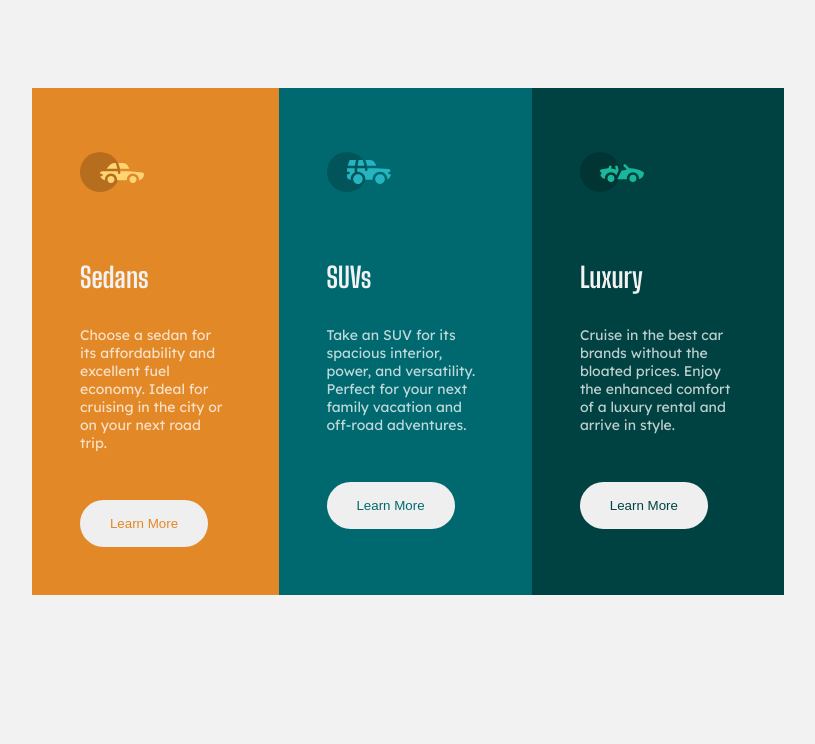
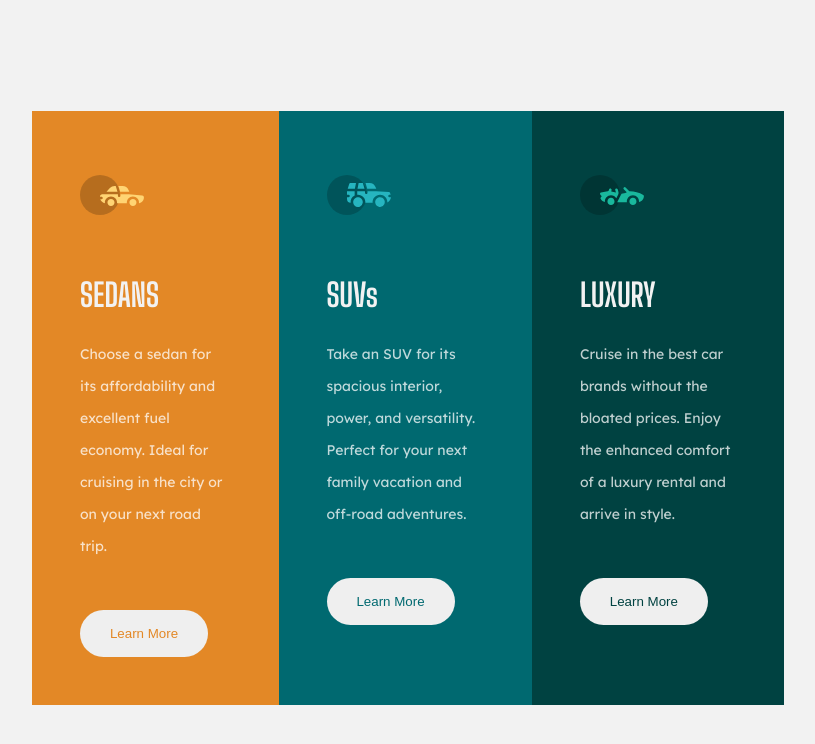
Before and after one commit to Adnan4290/3-column-preview-card-component-main, a plain HTML site: page index.html in a window 1280 px wide. Shown: the whole page, without its empty margins (232-1047 px from the left). Drawn offline with Linux system fonts and the light colour scheme.

Commit message:
Add files via upload

```diff
--- a/index.html
+++ b/index.html
@@ -25,10 +25,13 @@
       align-items: center;
       justify-content: center;
       font-size: 14px;
+      line-height: 1.5em;
+      height: 100vh;
 
     }
 
     h1 {
+      font-size: 2rem;
       color: hsl(0, 0%, 95%);
       font-family: 'Big Shoulders Display', cursive;
       font-weight: 700;
@@ -56,6 +59,7 @@
     }
 
     p {
+      line-height: 2rem;
       color: hsla(0, 0%, 100%, 0.75);
       margin: 2rem 1rem;
 
@@ -124,7 +128,7 @@
       <div class="icon">
         <img src="/icon-sedans.svg" alt="">
       </div>
-      <h1>Sedans</h1>
+      <h1>SEDANS</h1>
       <p>
         Choose a sedan for its affordability and excellent fuel economy. Ideal for cruising in the city
         or on your next road trip.
@@ -148,7 +152,7 @@
       <div class="icon">
         <img src="/icon-luxury.svg" alt="">
       </div>
-      <h1> Luxury</h1>
+      <h1> LUXURY</h1>
       <p>
         Cruise in the best car brands without the bloated prices. Enjoy the enhanced comfort of a luxury
         rental and arrive in style.
```
